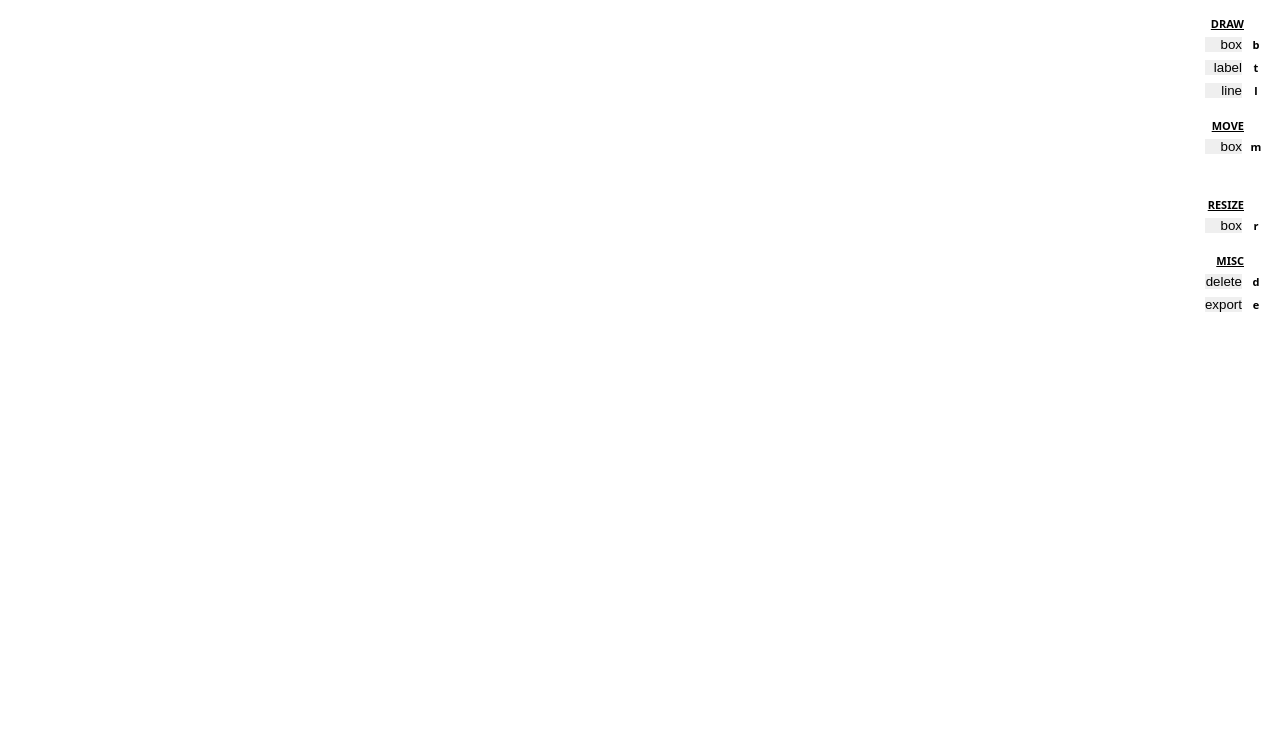
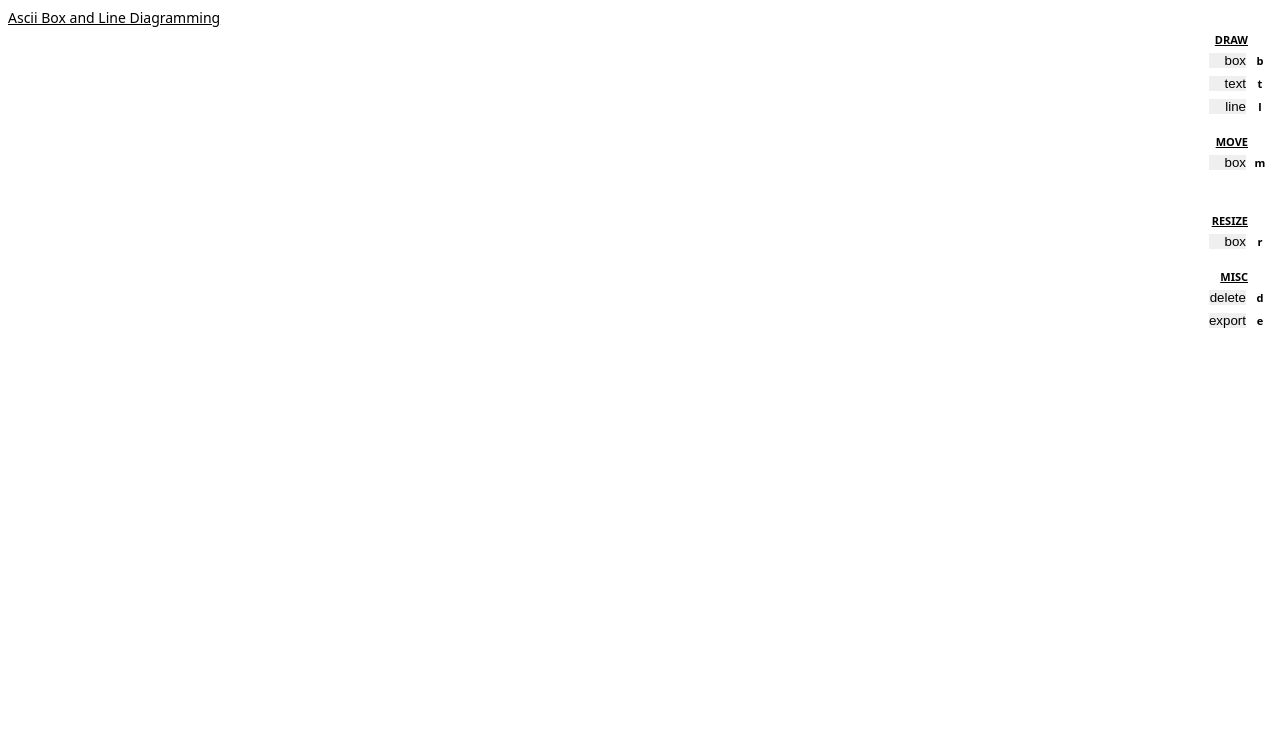
Before and after one commit to mreinstein/ascii-diagrams, a website: page index.html in a window 1280 px wide. Shown: the top 746 px of the page. Drawn offline with Linux system fonts and the light colour scheme.

Commit message:
tweak UI

```diff
--- a/bundle.js
+++ b/bundle.js
@@ -2067,11 +2067,13 @@ void main() {
     document.querySelectorAll('.shortcut').forEach((s) =>{
 
         s.onmouseenter = function () {
+            s.style.color = 'deeppink';
             if (s.innerText.length)
                 hints.innerText = 'Keyboard Shortcut Key:  ' + s.innerText;
         };
 
         s.onmouseleave = function () {
+            s.style.color = '';
             hints.innerText = '';
         };
     });
--- a/index.html
+++ b/index.html
@@ -36,6 +36,19 @@
         border: none;
       }
 
+      h1 {
+        position: fixed;
+        top: 0;
+        left: 0;
+        font: 400 14px system-ui;
+        padding: 8px;
+        margin: 0;
+        background: rgba(255,255,255, 0.8);
+        pointer-events: none;
+        text-decoration: underline;
+      }
+
+
       h4 {
         font: 800 11px system-ui;
         margin: 2px;
@@ -48,12 +61,12 @@
 
       #controls {
         position: fixed;
-        top: 0;
+        top: 16px;
         right: 0;
         display: grid;
         grid-template-columns: 1fr 20px;
         background-color: rgba(255,255,255, 0.8);
-        padding-right: 14px;
+        padding-right: 10px;
         max-width: 210px;
       }
 
@@ -87,7 +100,7 @@
   </style>
 </head>
 <body>
-
+  <h1>Ascii Box and Line Diagramming</h1>
   <textarea placeholder="Type label text"  style="display: none; position: fixed; bottom: 0px; left: 0; width: 50%; height: 100px;"></textarea>
 
   <div id="controls">
@@ -98,7 +111,7 @@
     <button>box</button>
     <div class="shortcut" title="keyboard shorcut: b">b</div>
 
-    <button>label</button>
+    <button>text</button>
     <div class="shortcut" title="keyboard shorcut: t">t</div>
 
     <button>line</button>
--- a/index.js
+++ b/index.js
@@ -25,11 +25,13 @@ const hints = document.querySelector('#hints')
 document.querySelectorAll('.shortcut').forEach((s) =>{
 
     s.onmouseenter = function () {
+        s.style.color = 'deeppink'
         if (s.innerText.length)
             hints.innerText = 'Keyboard Shortcut Key:  ' + s.innerText
     }
 
     s.onmouseleave = function () {
+        s.style.color = ''
         hints.innerText = ''
     }
 })
```
